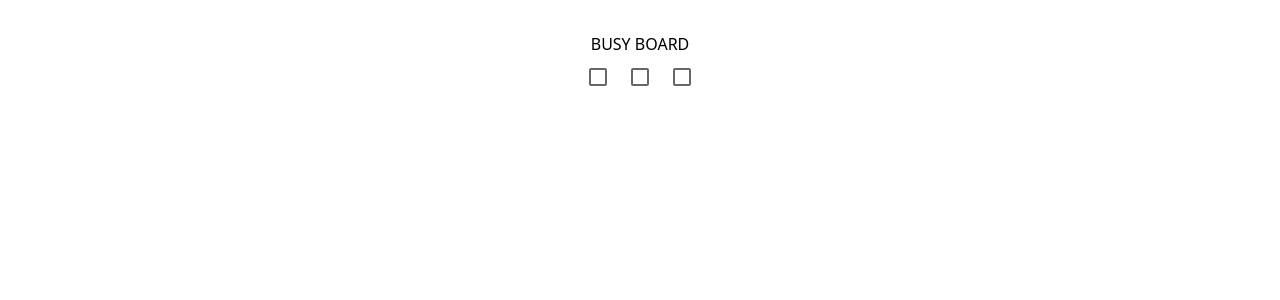
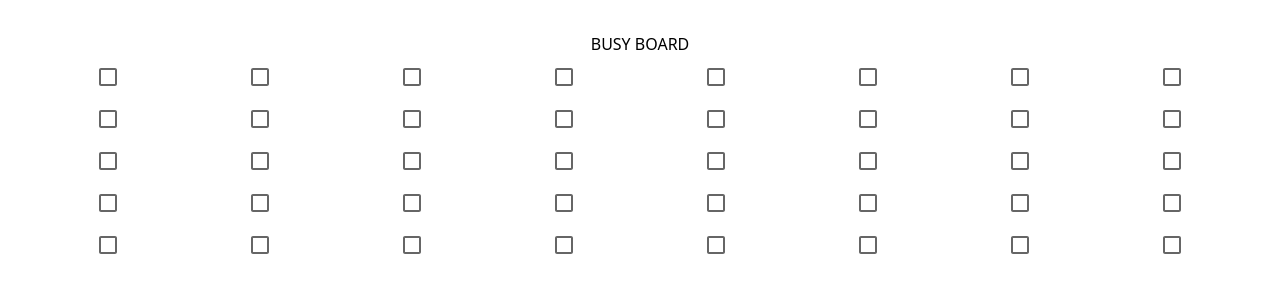
Before and after one commit to enokawa/busy-board, a React (Vite) app: page / in a window 1280 px wide. Shown: the top 300 px of the page. Built offline with nearby package versions, Linux system fonts and the light colour scheme.

Commit message:
Add Checkboxes

```diff
--- a/src/App.tsx
+++ b/src/App.tsx
@@ -1,14 +1,24 @@
 import { Checkbox } from "@mui/material";
+import Box from "@mui/material/Box";
+import { Grid2 as Grid } from "@mui/material";
 import "./App.css";
+
+const checkboxes = 40;
 
 function App() {
   return (
     <>
       <h1 className="text-3xl">BUSY BOARD</h1>
-      <div className="checkboxes">
-        <Checkbox />
-        <Checkbox />
-        <Checkbox />
+      <div className="checkboxes mt-6">
+        <Box>
+          <Grid container columns={8} alignItems="center">
+            {Array.from(Array(checkboxes)).map((_, index) => (
+              <Grid key={index} size={1}>
+                <Checkbox />
+              </Grid>
+            ))}
+          </Grid>
+        </Box>
       </div>
     </>
   );
```
